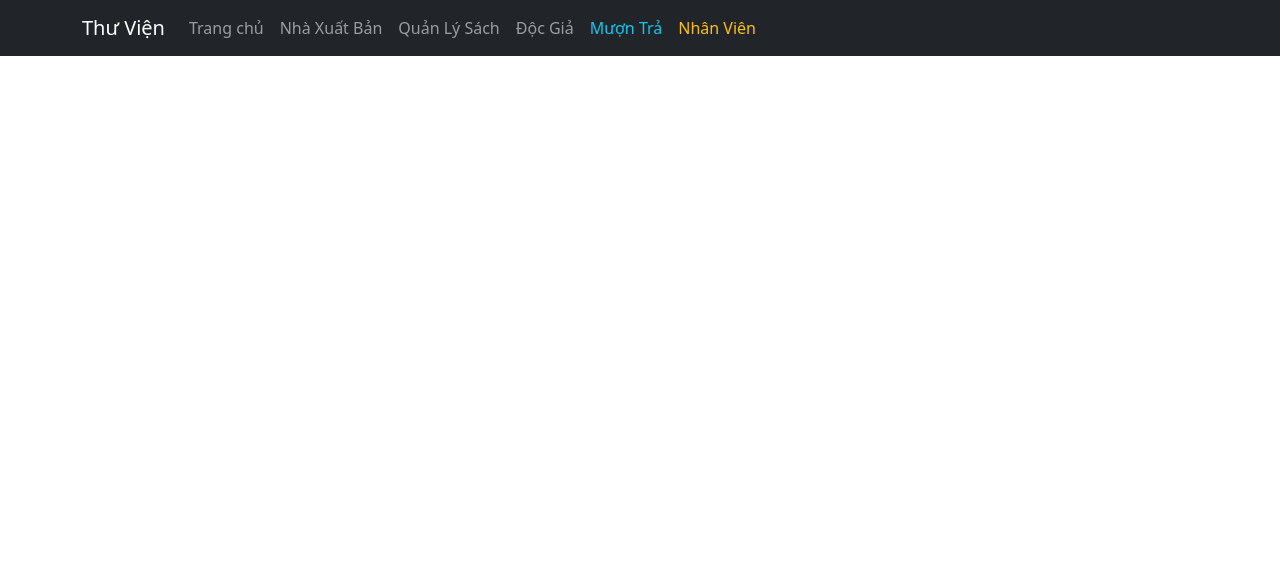
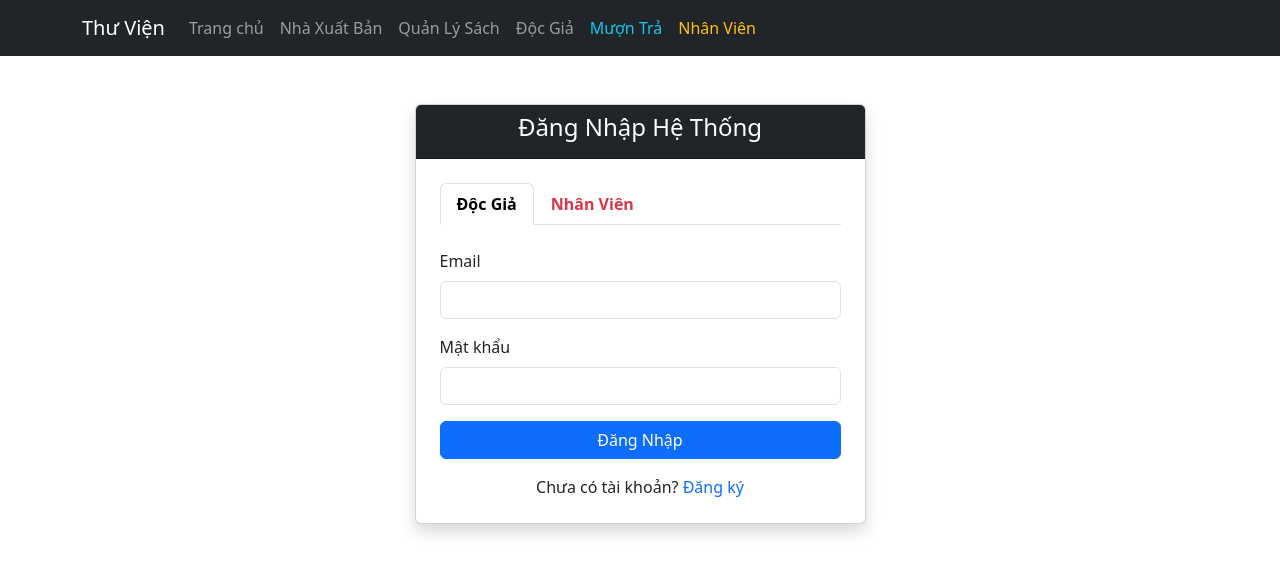
Before and after one commit to PhuVoxL/quan-ly-muon-sach, a Vue app in the folder frontend/: page /dangnhap in a window 1280 px wide. Shown: the top 574 px of the page. Built offline with nearby package versions, Linux system fonts and the light colour scheme.

Commit message:
Thiet lap Axios Interceptor va tao giao dien Dang nhap/Dang ky

```diff
--- a/frontend/src/main.js
+++ b/frontend/src/main.js
@@ -1,10 +1,27 @@
 import { createApp } from 'vue';
 import App from './App.vue';
-import router from './router'; // <-- Kéo router vào
+import router from './router';
+import axios from 'axios'; // Import axios vào đây
 
 import 'bootstrap/dist/css/bootstrap.min.css';
 import 'bootstrap/dist/js/bootstrap.bundle.min.js';
 
+// --- TRẠM KIỂM SOÁT AXIOS ---
+// Mỗi khi Frontend gửi một yêu cầu (request) xuống Backend...
+axios.interceptors.request.use((config) => {
+    // 1. Mở ví (localStorage) lấy thẻ (token)
+    const token = localStorage.getItem('token');
+
+    // 2. Nếu có thẻ, dán nó vào Header của request
+    if (token) {
+        config.headers.Authorization = `Bearer ${token}`;
+    }
+    return config; // Cho phép yêu cầu tiếp tục chạy xuống Backend
+}, (error) => {
+    return Promise.reject(error);
+});
+// ----------------------------
+
 const app = createApp(App);
-app.use(router); // <-- Kích hoạt router
+app.use(router);
 app.mount('#app');
--- /dev/null
+++ b/frontend/src/views/DangKy.vue
@@ -0,0 +1,54 @@
+<template>
+  <div class="row justify-content-center mt-5">
+    <div class="col-md-6">
+      <div class="card shadow">
+        <div class="card-header bg-primary text-white text-center">
+          <h4>Đăng Ký Tài Khoản Độc Giả</h4>
+        </div>
+        <div class="card-body p-4">
+          <form @submit.prevent="xuLyDangKy">
+            <div class="mb-3">
+              <input type="text" class="form-control" placeholder="Mã Độc Giả (Vd: DG001)" v-model="form.maDocGia" required>
+            </div>
+            <div class="mb-3">
+              <input type="text" class="form-control" placeholder="Họ và Tên" v-model="form.ten" required>
+            </div>
+            <div class="mb-3">
+              <input type="email" class="form-control" placeholder="Email đăng nhập" v-model="form.email" required>
+            </div>
+            <div class="mb-3">
+              <input type="password" class="form-control" placeholder="Mật khẩu" v-model="form.password" required>
+            </div>
+            <div class="mb-3">
+              <input type="text" class="form-control" placeholder="Số điện thoại" v-model="form.dienThoai">
+            </div>
+            <button type="submit" class="btn btn-primary w-100">Đăng Ký</button>
+            <div class="text-center mt-3">
+              <span>Đã có tài khoản? </span>
+              <router-link to="/dangnhap" class="text-decoration-none">Đăng nhập ngay</router-link>
+            </div>
+          </form>
+        </div>
+      </div>
+    </div>
+  </div>
+</template>
+
+<script setup>
+import { ref } from 'vue';
+import { useRouter } from 'vue-router';
+import axios from 'axios';
+
+const router = useRouter();
+const form = ref({ maDocGia: '', ten: '', email: '', password: '', dienThoai: '' });
+
+const xuLyDangKy = async () => {
+  try {
+    const res = await axios.post('http://localhost:3000/api/auth/register', form.value);
+    alert(res.data.message);
+    router.push('/dangnhap'); // Đăng ký xong tự động chuyển sang trang đăng nhập
+  } catch (error) {
+    alert(error.response?.data?.message || 'Có lỗi xảy ra khi đăng ký!');
+  }
+};
+</script>
--- /dev/null
+++ b/frontend/src/views/DangNhap.vue
@@ -0,0 +1,97 @@
+<template>
+  <div class="row justify-content-center mt-5">
+    <div class="col-md-5">
+      <div class="card shadow">
+        <div class="card-header bg-dark text-white text-center">
+          <h4>Đăng Nhập Hệ Thống</h4>
+        </div>
+        <div class="card-body p-4">
+          <!-- Điều hướng Tab (Nav Tabs của Bootstrap) -->
+          <ul class="nav nav-tabs mb-4" id="loginTab" role="tablist">
+            <li class="nav-item" role="presentation">
+              <button class="nav-link active fw-bold" id="docgia-tab" data-bs-toggle="tab" data-bs-target="#docgia" type="button" role="tab">Độc Giả</button>
+            </li>
+            <li class="nav-item" role="presentation">
+              <button class="nav-link fw-bold text-danger" id="nhanvien-tab" data-bs-toggle="tab" data-bs-target="#nhanvien" type="button" role="tab">Nhân Viên</button>
+            </li>
+          </ul>
+
+          <div class="tab-content" id="loginTabContent">
+            <!-- TAB ĐỘC GIẢ -->
+            <div class="tab-pane fade show active" id="docgia" role="tabpanel">
+              <form @submit.prevent="dangNhapDocGia">
+                <div class="mb-3">
+                  <label class="form-label">Email</label>
+                  <input type="email" class="form-control" v-model="formDocGia.email" required>
+                </div>
+                <div class="mb-3">
+                  <label class="form-label">Mật khẩu</label>
+                  <input type="password" class="form-control" v-model="formDocGia.password" required>
+                </div>
+                <button type="submit" class="btn btn-primary w-100 mb-3">Đăng Nhập</button>
+                <div class="text-center">
+                  <span>Chưa có tài khoản? </span>
+                  <router-link to="/dangky" class="text-decoration-none">Đăng ký</router-link>
+                </div>
+              </form>
+            </div>
+
+            <!-- TAB NHÂN VIÊN -->
+            <div class="tab-pane fade" id="nhanvien" role="tabpanel">
+              <form @submit.prevent="dangNhapNhanVien">
+                <div class="mb-3">
+                  <label class="form-label">Mã Nhân Viên</label>
+                  <input type="text" class="form-control" v-model="formNhanVien.msnv" required>
+                </div>
+                <div class="mb-3">
+                  <label class="form-label">Mật khẩu</label>
+                  <input type="password" class="form-control" v-model="formNhanVien.password" required>
+                </div>
+                <button type="submit" class="btn btn-danger w-100">Đăng Nhập Quản Trị</button>
+              </form>
+            </div>
+          </div>
+
+        </div>
+      </div>
+    </div>
+  </div>
+</template>
+
+<script setup>
+import { ref } from 'vue';
+import { useRouter } from 'vue-router';
+import axios from 'axios';
+
+const router = useRouter();
+const formDocGia = ref({ email: '', password: '' });
+const formNhanVien = ref({ msnv: '', password: '' });
+
+// Hàm lưu dữ liệu vào ví (localStorage)
+const luuThongTin = (data) => {
+  localStorage.setItem('token', data.token); // Lưu token
+  localStorage.setItem('user', JSON.stringify(data.user)); // Lưu thông tin (tên, role)
+}
+
+const dangNhapDocGia = async () => {
+  try {
+    const res = await axios.post('http://localhost:3000/api/auth/login-docgia', formDocGia.value);
+    luuThongTin(res.data);
+    alert(res.data.message);
+    router.push('/'); // Đăng nhập xong về Trang chủ
+  } catch (error) {
+    alert(error.response?.data?.message || 'Lỗi đăng nhập');
+  }
+};
+
+const dangNhapNhanVien = async () => {
+  try {
+    const res = await axios.post('http://localhost:3000/api/auth/login-nhanvien', formNhanVien.value);
+    luuThongTin(res.data);
+    alert(res.data.message);
+    router.push('/'); // Tạm thời đưa về trang chủ, bước sau ta sẽ tách riêng AdminLayout
+  } catch (error) {
+    alert(error.response?.data?.message || 'Lỗi đăng nhập');
+  }
+};
+</script>
```
Also changed, not shown: frontend/src/router/index.js (+7 -1 lines).
